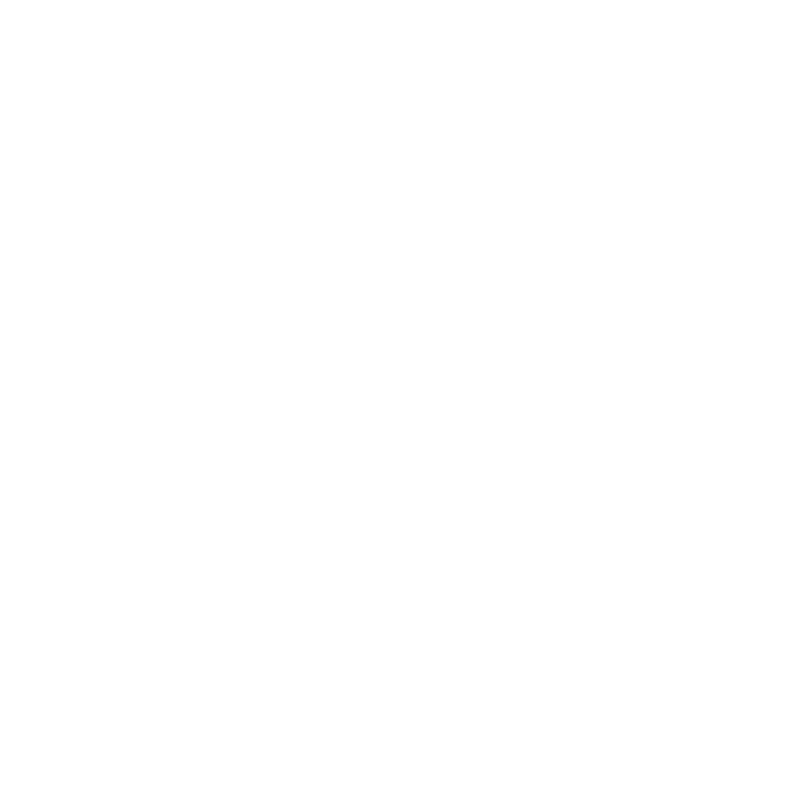
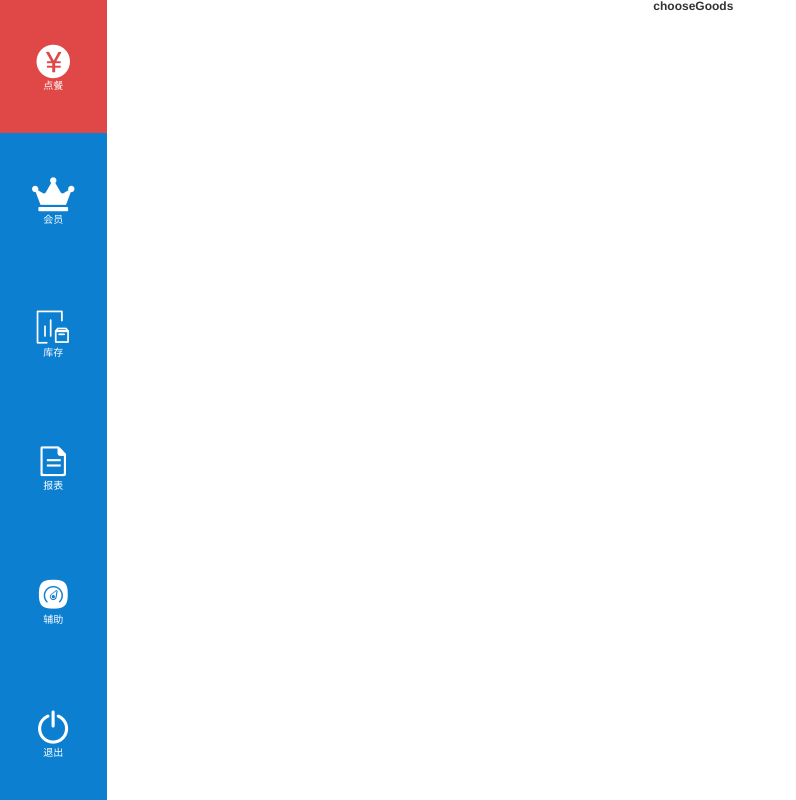
Before and after one commit to fenghuitian1/Text, a Vue app in the folder chileme-cli/: page /chooseGoods in a window 1280 px wide. Shown: the whole page, without its empty margins (0-796 px from the left). Built offline with nearby package versions, Linux system fonts and the light colour scheme.

Commit message:
添加home的子路由 以及点餐页面和路由的配置

```diff
--- a/chileme-cli/src/router/index.js
+++ b/chileme-cli/src/router/index.js
@@ -8,7 +8,21 @@
   {
     path: '/',
     name: 'Home',
-    component: Home
+    component: Home,
+    children:[
+      //点餐
+      {
+        path:'chooseGoods',
+        name:'ChooseGoods',
+        component: ()=> import('../views/ChooseGoods.vue')
+      },
+      //库存管理
+      {
+        path:'stockManagement',
+        name:'StockManagement',
+        component: ()=> import('../views/StockManagement.vue')
+      },
+    ]
   },
   //注册
   {
--- /dev/null
+++ b/chileme-cli/src/views/ChooseGoods.vue
@@ -0,0 +1,20 @@
+<template>
+    <div class="chooseGoods">
+        <h1>chooseGoods</h1>
+    </div>
+</template>
+
+
+<script>
+export default {
+    data(){
+        return{
+
+        }
+    }
+}
+</script>
+
+<style lang="scss" scoped>
+
+</style>
--- a/chileme-cli/src/views/Home.vue
+++ b/chileme-cli/src/views/Home.vue
@@ -3,9 +3,9 @@
     <el-row>
       <el-col :span="2">
         <div class="grid-left grid-content bg-purple-dark">
-          <div class="iconfont">&#xe642;<i>收银</i></div>
+          <div class="iconfont" @click="jumpTo('/chooseGoods')" >&#xe642;<i>点餐</i></div>
           <div class="iconfont">&#xe616;<i>会员</i></div>
-          <div class="iconfont">&#xe65f;<i>库存</i></div>
+          <div class="iconfont" @click="jumpTo('/stockManagement')">&#xe65f;<i>库存</i></div>
           <div class="iconfont">&#xe64c;<i>报表</i></div>
           <div class="iconfont">&#xe600;<i>辅助</i></div>
           <div class="iconfont">&#xe650;<i>退出</i></div>
@@ -20,6 +20,16 @@
 
 export default {
   name: 'Home',
+  data(){
+    return{
+
+    }
+  },
+  methods:{
+    jumpTo(name){
+      this.$router.push(name)
+    }
+  }
 }
 </script>
 <style lang="scss" scoped>
--- /dev/null
+++ b/chileme-cli/src/views/StockManagement.vue
@@ -0,0 +1,19 @@
+<template>
+    <div class="stockManagement">
+        <h1>库存管理</h1>
+    </div>
+</template>
+
+<script>
+export default {
+    data(){
+        return{
+
+        }
+    }
+}
+</script>
+
+<style lang="scss" scoped>
+
+</style>
```
